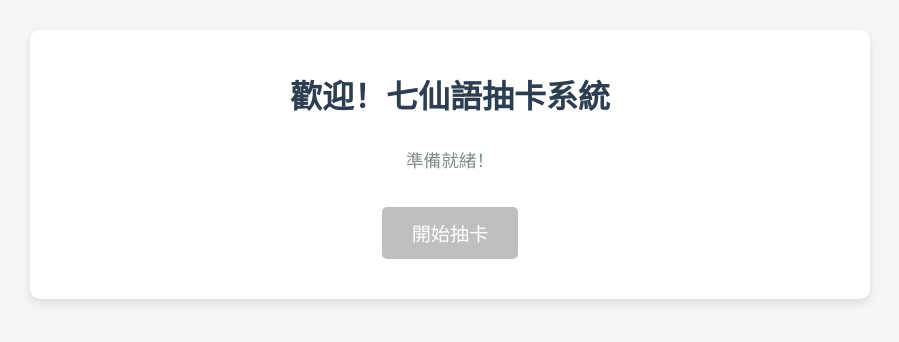
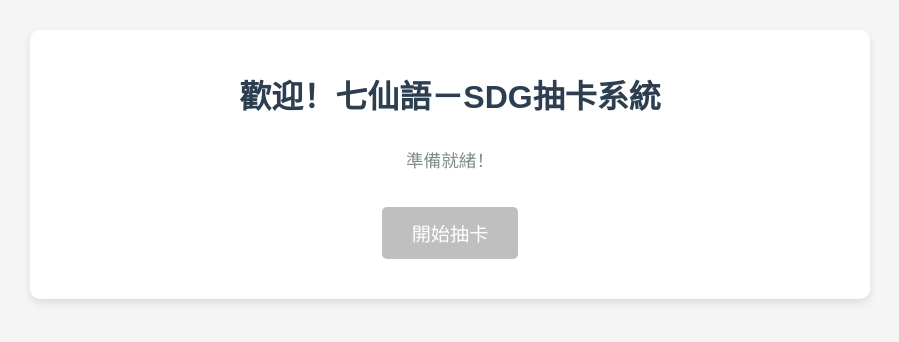
Before and after one commit to TimisScientist/SDG-Cardgame, a plain HTML site: page index.html in a window 1280 px wide. Shown: the whole page, without its empty margins (190-1089 px from the left). Drawn offline with Linux system fonts and the light colour scheme.

Commit message:
index.html

```diff
--- a/index.html
+++ b/index.html
@@ -111,7 +111,7 @@
 </head>
 <body>
     <div id="game-container">
-        <h1>歡迎！七仙語抽卡系統</h1>
+        <h1>歡迎！七仙語－SDG抽卡系統</h1>
         <div id="statusInfo">等陣！唔好咁心急...</div>
         <div class="progress-container" id="progressContainer" style="display: none;">
             <div class="progress-bar" id="progressBar"></div>
```
